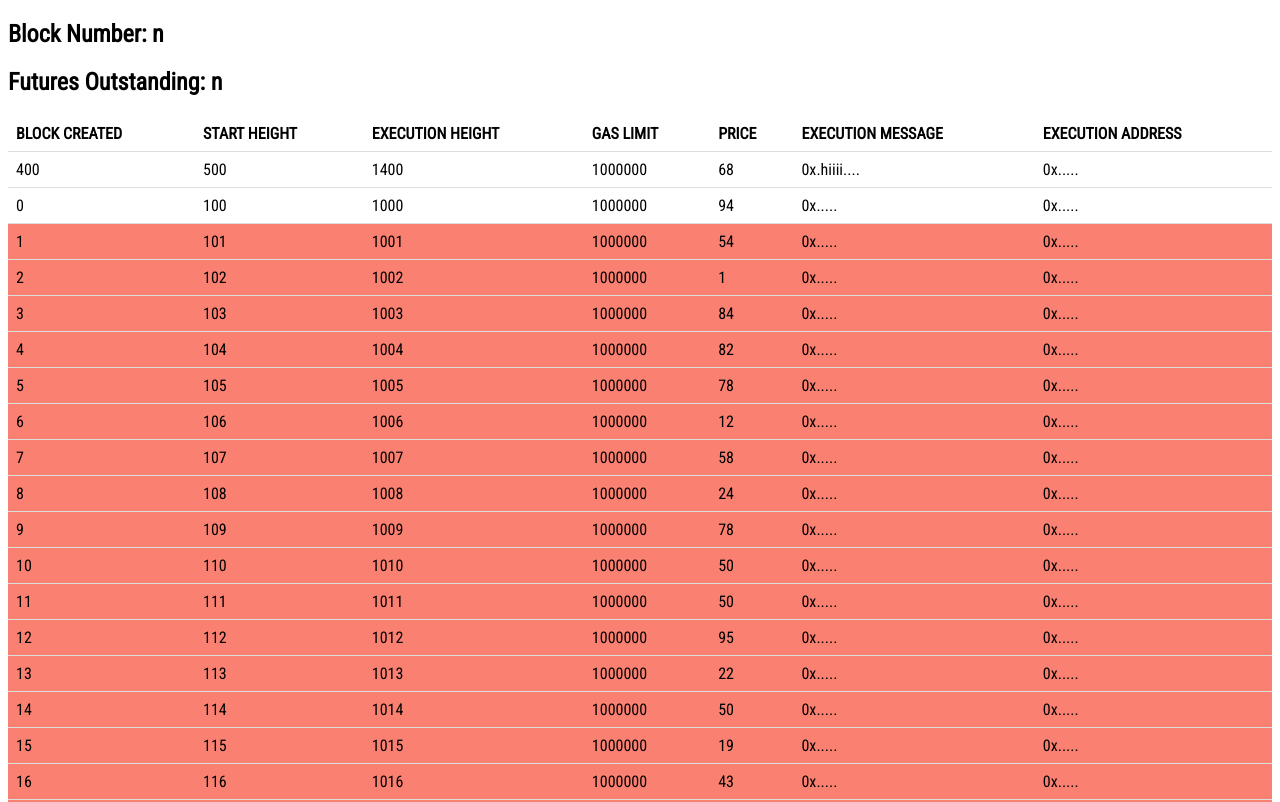
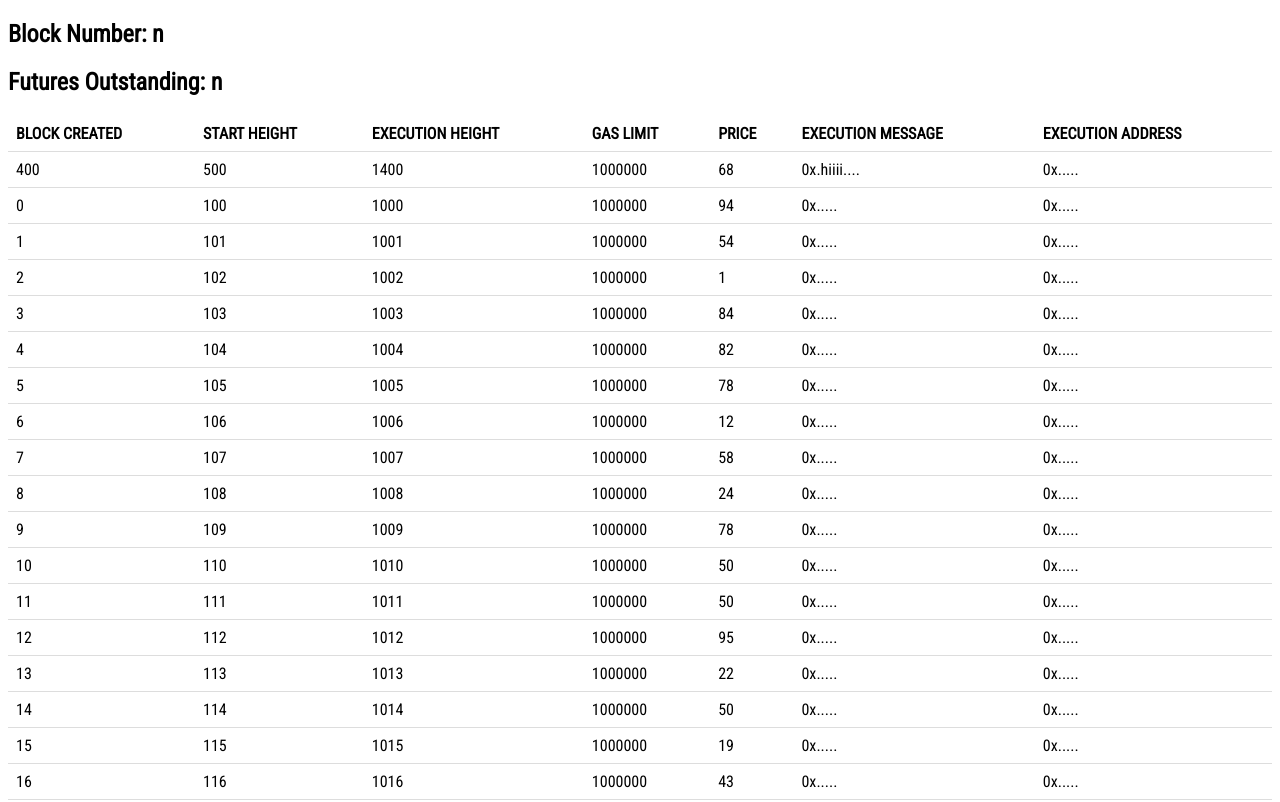
Before and after one commit to projectchicago/commodeth, a plain HTML site: page UI/table.html in a window 1280 px wide. Shown: the top 802 px of the page. Drawn offline with nearby package versions, Linux system fonts and the light colour scheme.

Commit message:
modernized code

```diff
--- a/UI/table.html
+++ b/UI/table.html
@@ -20,10 +20,10 @@
     border-bottom: 1px solid #ddd;
 	}
 
-	tr:nth-of-type(n+3)
+	/*tr:nth-of-type(n+3)
 	{
     background-color:salmon;
-	}
+	}*/
 </style>
 
 <body>
@@ -51,36 +51,36 @@ const columnCount = columnHeadings.length;
 const rowCount = data.length;
 
 // Create table.
-var table = document.createElement('table');
+let table = document.createElement('table');
 table.id = 'main-table';
 document.getElementById("data-list").appendChild(table);
 
 const loadData = (data) => {
-	var header = table.createTHead();
-	var row = header.insertRow(-1);
-	for (var i = 0; i < columnCount; i++) {
-	    var headerCell = document.createElement('th');
-	    headerCell.innerText = columnTitles[i].toUpperCase();
-	    row.appendChild(headerCell);
-	}
+	const header = table.createTHead();
+	let row = header.insertRow(-1);
+
+	_.forEach(columnTitles, (title) => {
+		let headerCell = document.createElement('th');
+    headerCell.innerText = title.toUpperCase();
+    row.appendChild(headerCell);
+	})
 
 	// Create table body.
-	var tBody = document.createElement('tbody');
+	let tBody = document.createElement('tbody');
 	tBody.setAttribute("id", "main-table-body")
 	table.appendChild(tBody);
 
-	// Add the data rows to the table body.
-	for (var i = 0; i < rowCount; i++) { // each row
-	  row = tBody.insertRow(-1);
-	  row.setAttribute('data-executionHeight', data[i]['executeHeight'])
+	_.forEach(data, (rowItem) => {
+		row = tBody.insertRow(-1);
+		row.setAttribute('data-executionHeight', rowItem['executeHeight'])
 		row.setAttribute('class', 'dataRow')
 
-	  for (var j = 0; j < columnCount; j++) { // each column
-	    var cell = row.insertCell(-1);
-	    cell.setAttribute('data-label', columnHeadings[j].toUpperCase());
-	    cell.innerText = data[i][columnHeadings[j]];
-	  }
-	}
+		_.forEach(rowItem, (cellItem) => {
+			let cell = row.insertCell(-1);
+	    cell.setAttribute('data-label', cellItem.toString().toUpperCase());
+	    cell.innerText = cellItem;
+		})
+	})
 }
 
 const updateColours = (currentHeight) => {
@@ -89,8 +89,7 @@ const updateColours = (currentHeight) => {
 
 	_.forEach(rows, (row) => {
 		if (parseInt(row.getAttribute('data-executionHeight')) > currentHeight) {
-			console.log(parseInt(row.getAttribute('data-executionHeight')))
-			row.style.backgroundColor = 'maroon'
+			row.style.backgroundColor = 'maroon';
 		}
 	})
 }
@@ -99,15 +98,14 @@ const insertRow = (data) => {
 	const tableBody = document.getElementById('main-table-body');
 
 	row = tableBody.insertRow(0);
-
 	row.setAttribute('data-executionHeight', data['executeHeight'])
 	row.setAttribute('class', 'dataRow')
 
-	for (var j = 0; j < columnCount; j++) {
-    var cell = row.insertCell(-1);
-    cell.setAttribute('data-label', columnHeadings[j].toUpperCase());
-    cell.innerText = data[columnHeadings[j]];
-  }
+	_.forEach(data, (cellItem) => {
+		let cell = row.insertCell(-1);
+    cell.setAttribute('data-label', cellItem.toString().toUpperCase());
+    cell.innerText = cellItem;
+	})
 
 }
 
@@ -127,5 +125,4 @@ insertRow({
 	executionAddress: "0x.....",
 })
 
-
 </script>
```
Also changed, not shown: UI/index.html (+0 -9 lines).
